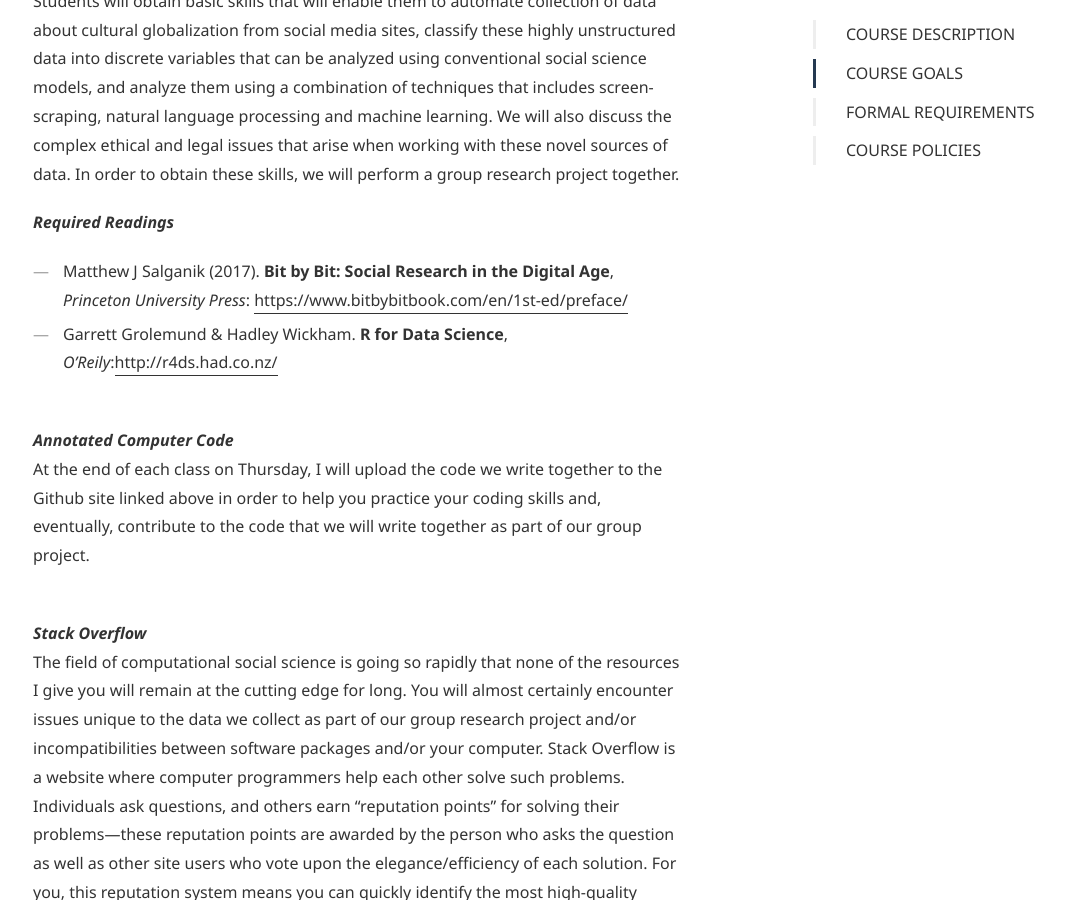
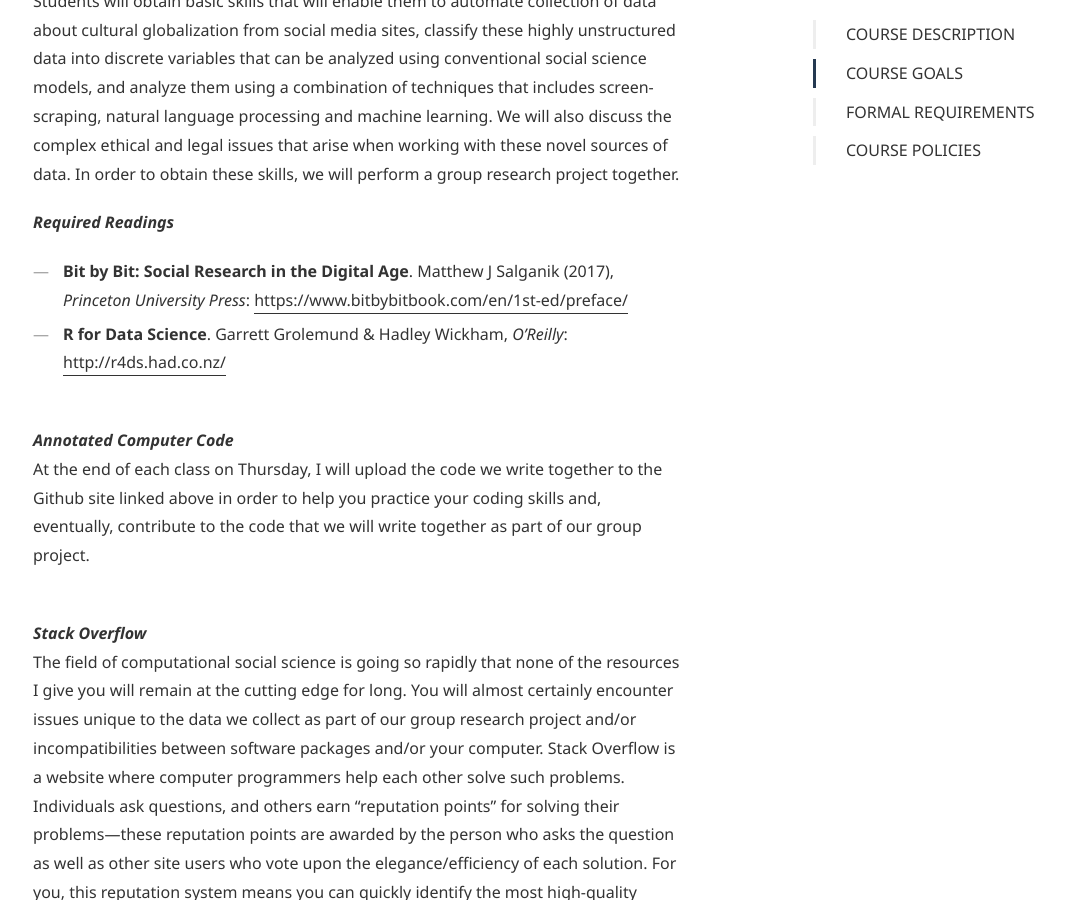
Before and after one commit to dssoc/dssoc.github.io, a Jekyll site: the page built from syllabus.md, in a window 1280 px wide and 900 px high, scrolled down 1612 px. Shown: the whole window, without its empty margins (37-1102 px from the left). Built offline with Jekyll 4.4.1, drawn with Linux system fonts in a browser that asks for light colours; some web fonts are replaced.

Commit message:
update schedule

```diff
--- a/syllabus.md
+++ b/syllabus.md
@@ -39,8 +39,8 @@ This course requires no prior knowledge of computer programming or social scienc
 
 ***Required Readings***
 <br/>
-- Matthew J Salganik (2017). **Bit by Bit: Social Research in the Digital Age**, *Princeton University Press*: [https://www.bitbybitbook.com/en/1st-ed/preface/](https://www.bitbybitbook.com/en/1st-ed/preface/)
-- Garrett Grolemund & Hadley Wickham. **R for Data Science**, *O'Reily*:[http://r4ds.had.co.nz/](http://r4ds.had.co.nz/)
+- **Bit by Bit: Social Research in the Digital Age**. Matthew J Salganik (2017), *Princeton University Press*: [https://www.bitbybitbook.com/en/1st-ed/preface/](https://www.bitbybitbook.com/en/1st-ed/preface/)
+- **R for Data Science**. Garrett Grolemund & Hadley Wickham, *O'Reilly*: [http://r4ds.had.co.nz/](http://r4ds.had.co.nz/)
 <br/><br/>
 
 ***Annotated Computer Code***
```
